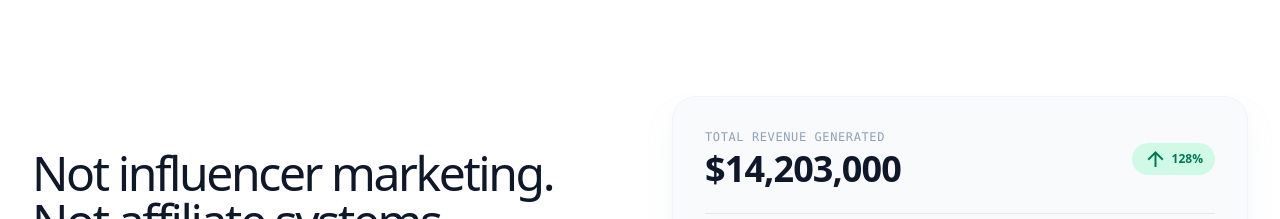
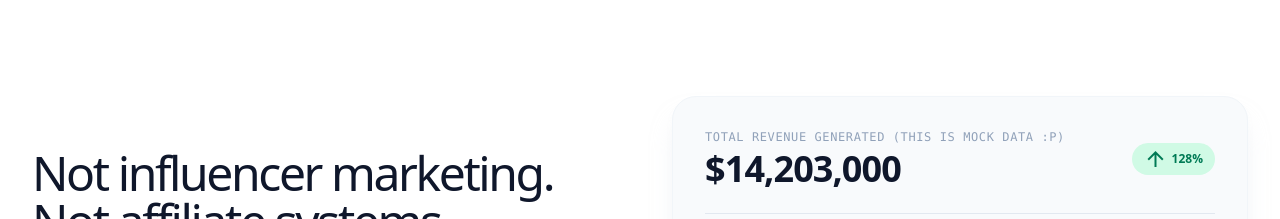
Before and after one commit to shirouem/ALIGN, a Next.js app: page / in a window 1280 px wide. Shown: the part 3920-4139 px from the top of the page. Built offline with nearby package versions, Linux system fonts and the light colour scheme.

Commit message:
mock data disclaimer

```diff
--- a/src/components/sections/Model.tsx
+++ b/src/components/sections/Model.tsx
@@ -32,7 +32,7 @@ export default function Model() {
                     >
                         <div className="flex items-center justify-between border-b border-slate-200 pb-6 mb-6">
                             <div>
-                                <div className="text-xs text-slate-400 font-mono uppercase mb-1 tracking-wider">Total Revenue Generated</div>
+                                <div className="text-xs text-slate-400 font-mono uppercase mb-1 tracking-wider">Total Revenue Generated (this is mock data :P)</div>
                                 <div className="text-4xl font-semibold text-slate-900 tabular-nums tracking-tight">$14,203,000</div>
                             </div>
                             <div className="bg-emerald-100 text-emerald-700 px-3 py-1 rounded-full text-xs font-bold flex items-center gap-1">
```
